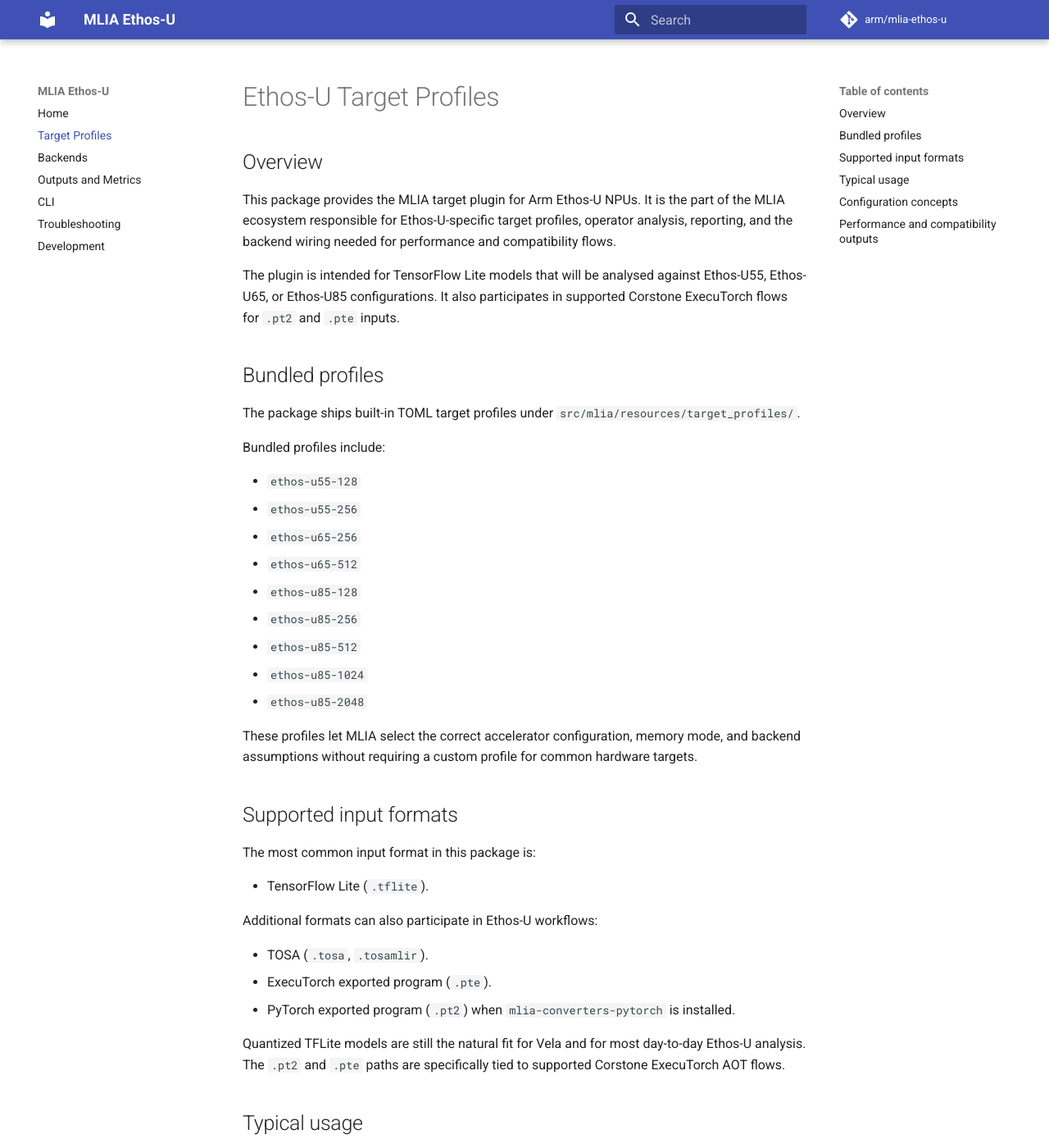
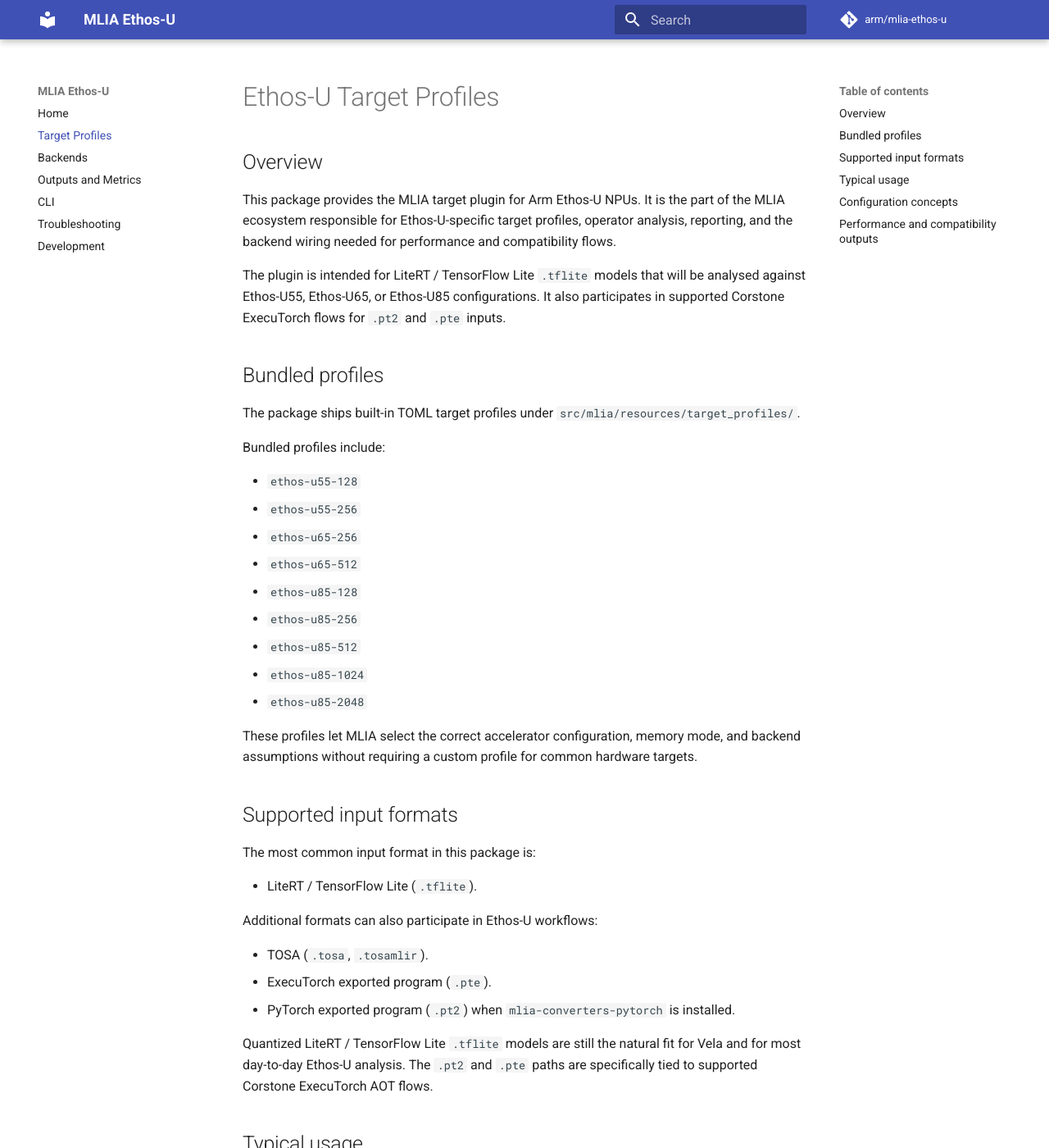
Before and after one commit to arm/mlia-ethos-u, an MkDocs documentation site: the page built from docs/source/target_profiles.md, in a window 1280 px wide and 1400 px high. Shown: the whole window at 82% size. Built offline with MkDocs 1.6.1 and Material for MkDocs 9.7.7, drawn with Linux system fonts in a browser that asks for light colours; comment, search, counter and statistics services are not loaded.

Commit message:
feat: Rename MLIA Tensorflow Lite converter to LiteRT (#70)
Signed-off-by: Isabella Gottardi <isabella.gottardi@arm.com>

```diff
--- a/docs/source/target_profiles.md
+++ b/docs/source/target_profiles.md
@@ -12,7 +12,8 @@
 operator analysis, reporting, and the backend wiring needed for performance and
 compatibility flows.
 
-The plugin is intended for TensorFlow Lite models that will be analysed against
+The plugin is intended for LiteRT / TensorFlow Lite `.tflite` models that will
+be analysed against
 Ethos-U55, Ethos-U65, or Ethos-U85 configurations. It also participates in
 supported Corstone ExecuTorch flows for `.pt2` and `.pte` inputs.
 
@@ -41,7 +42,7 @@
 
 The most common input format in this package is:
 
-- TensorFlow Lite (`.tflite`).
+- LiteRT / TensorFlow Lite (`.tflite`).
 
 Additional formats can also participate in Ethos-U workflows:
 
@@ -50,7 +51,7 @@
 - PyTorch exported program (`.pt2`) when `mlia-converters-pytorch` is
   installed.
 
-Quantized TFLite models are still the natural fit for Vela and for most
+Quantized LiteRT / TensorFlow Lite `.tflite` models are still the natural fit for Vela and for most
 day-to-day Ethos-U analysis. The `.pt2` and `.pte` paths are specifically tied
 to supported Corstone ExecuTorch AOT flows.
 
```
Also changed, not shown: README.md (+3 -2 lines), docs/source/backends.md (+2 -2 lines), docs/source/cli.md (+1 -1 lines), docs/source/troubleshooting.md (+1 -1 lines).
